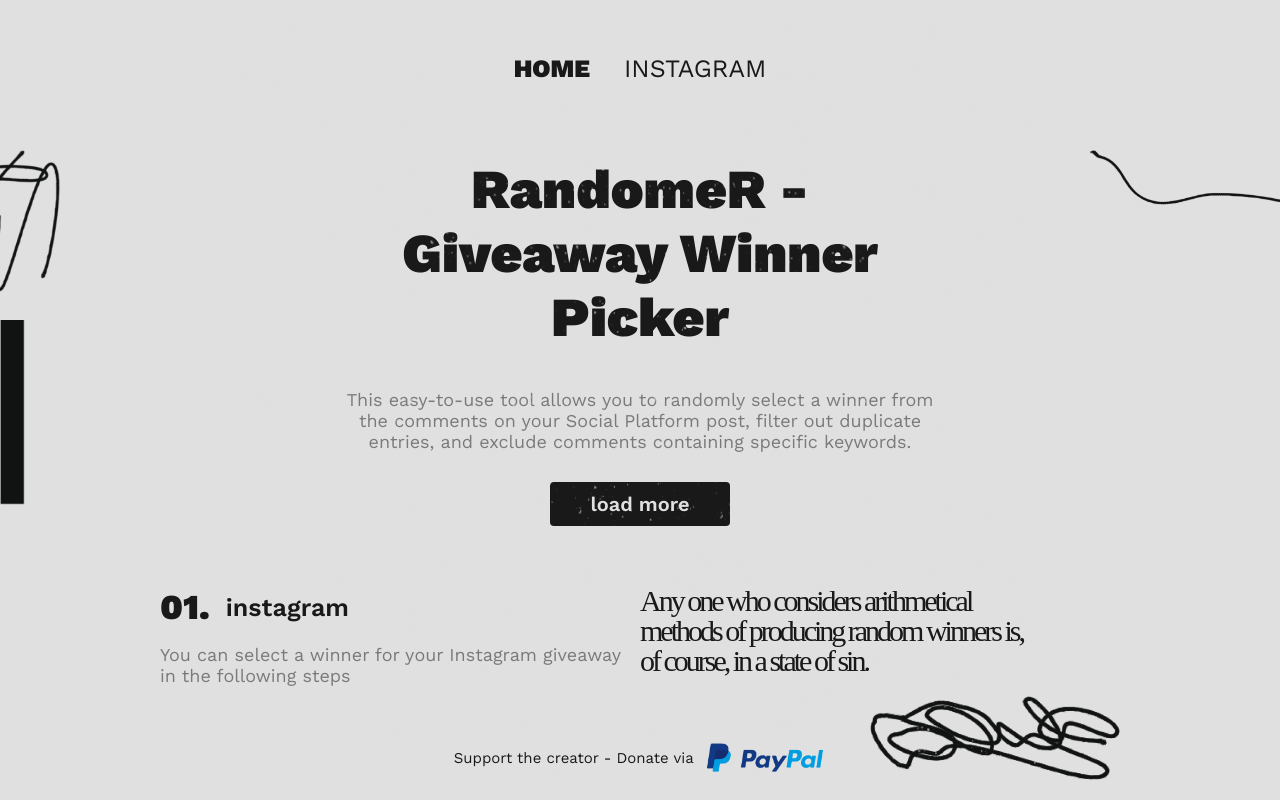
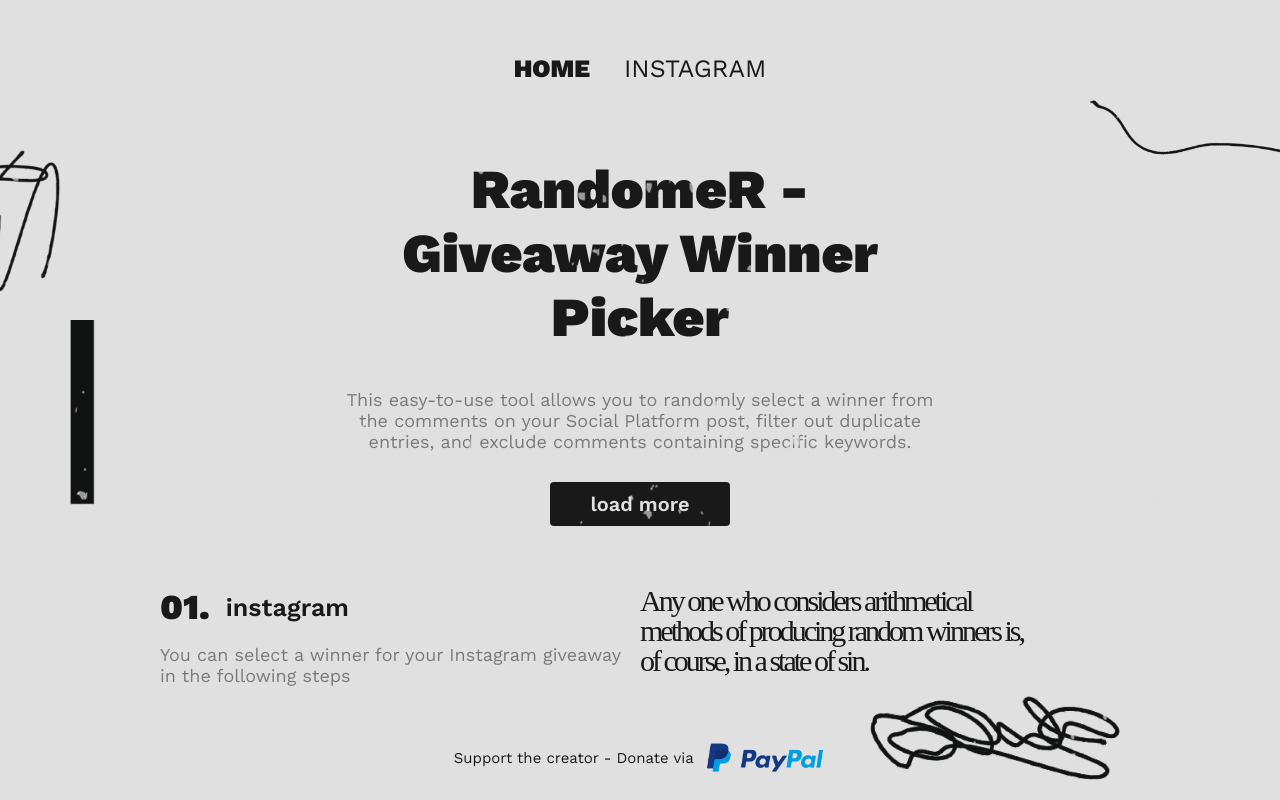
Before and after one commit to Italianobg/Random-Winner, a React (Create React App) app: page / in a window 1280 px wide. Built offline with nearby package versions, Linux system fonts and the light colour scheme; a web font is replaced by a local one; what @react-pdf/renderer would draw is missing.

Commit message:
added HelmetProvider and BackgroundGrunge

```diff
--- a/src/App.tsx
+++ b/src/App.tsx
@@ -10,12 +10,13 @@
 import line1 from "./assets/images/line1.png"
 import line2 from "./assets/images/line2.png"
 import line3 from "./assets/images/line3.png"
+import { HelmetProvider } from 'react-helmet-async';
 
 function App() {
   return (
+    <HelmetProvider>
       <Background>
-      <img className='grunge' src={grunge1} alt="grunge" />
-      <img className='grunge' src={grunge2} alt="grunge" />
+        <BackgroundGrunge />
         <Wrapper>
           <img className='line1' src={line1} alt="line" />
           <img className='line2' src={line2} alt="line" />
@@ -28,22 +29,22 @@
           </UserContextProvider>
         </Wrapper>
       </Background >
+    </HelmetProvider>
   );
 }
 
 const Background = styled.div`
   background-color: #e0e0e0;
-  width: 100vw;
-  height: 100vh;
   position: relative;
   overflow-x: hidden;
+  `
 
-  .grunge{
-    position: absolute;
+const BackgroundGrunge = styled.div`
+  background-image: url(${grunge1}), url(${grunge2});
   z-index: 1;
   width: 100%;
   height: 100%;
-  }
+  position: absolute;
 `
 
 const Wrapper = styled.div`
@@ -63,8 +64,8 @@
 
     .rectangle{
         position: absolute;
-        width: 185px; //545px;
-        left: -10%;
+        width: 185px;
+        left: -50px;
         top: 50%  ;
         rotate: 90deg;
     }
@@ -77,7 +78,7 @@
 
     .line2{
       width:  600px;
-      top: 150px;
+      top: 100px;
       right: -450px;
     }
 
```
Lines whose indentation alone changed are shown as unchanged.
